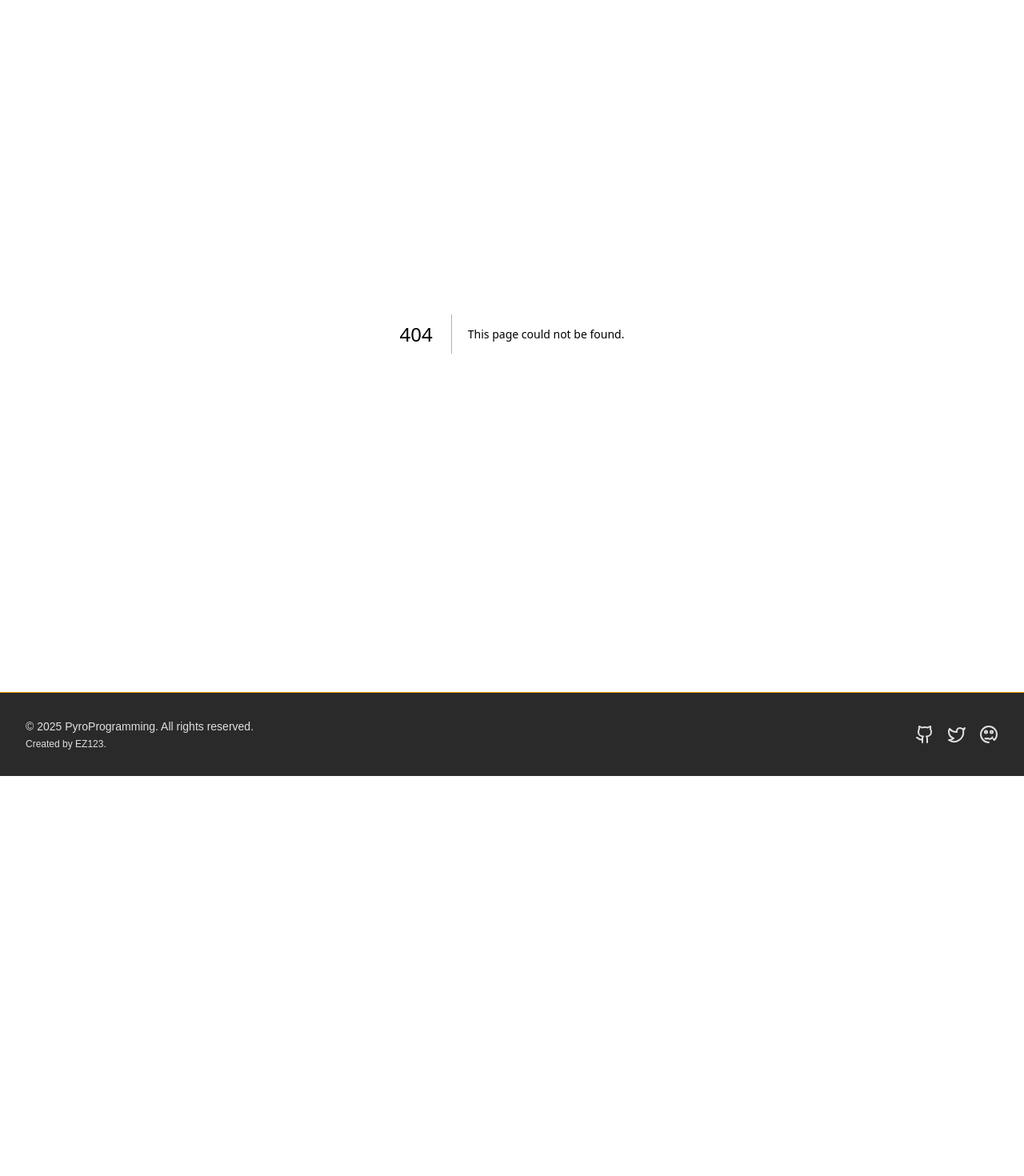
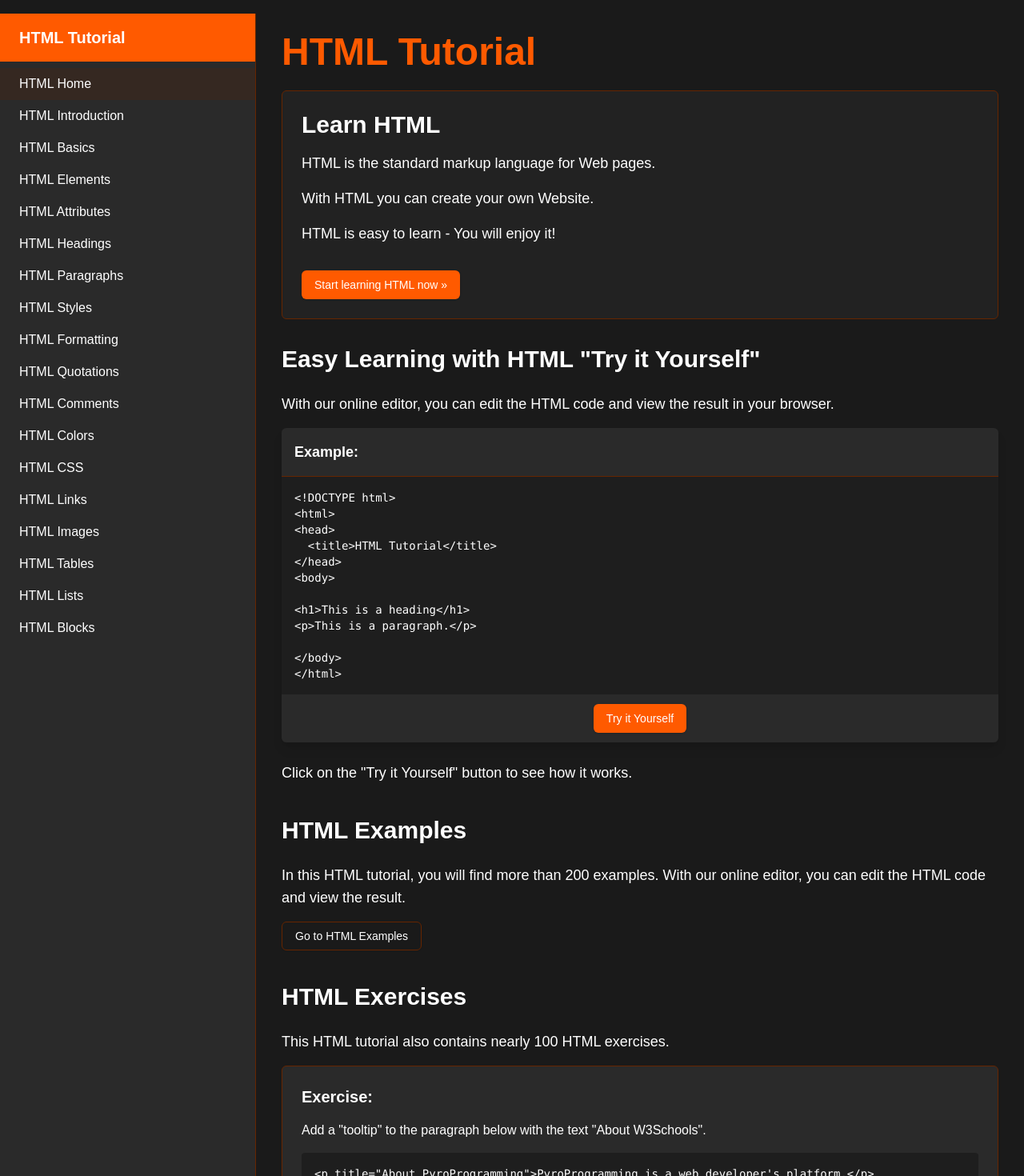
Before and after one commit to 321EZ123/PyroProgramming, a Next.js app: page /tutorials/html in a window 1280 px wide. Before the commit this address had no page. Shown: the part 112-1582 px from the top of the page at 80% size. Before the commit the page ends 1082 px from the top, so only its background shows below. Built offline with nearby package versions, Linux system fonts and the light colour scheme.

Commit message:
Create page.tsx

```diff
--- /dev/null
+++ b/src/app/tutorials/html/page.tsx
@@ -0,0 +1,174 @@
+"use client";
+
+import { Button } from "@/components/ui/button";
+import Link from "next/link";
+
+export default function HtmlTutorialHome() {
+  return (
+    <div className="max-w-4xl mx-auto">
+      <h1 className="text-5xl font-bold mb-6 text-primary">HTML Tutorial</h1>
+
+      <div className="bg-card/50 border border-fire-darker p-6 rounded-md mb-8">
+        <h2 className="text-3xl font-bold mb-4">Learn HTML</h2>
+        <p className="text-lg mb-4">
+          HTML is the standard markup language for Web pages.
+        </p>
+        <p className="text-lg mb-4">
+          With HTML you can create your own Website.
+        </p>
+        <p className="text-lg mb-4">
+          HTML is easy to learn - You will enjoy it!
+        </p>
+        <Button className="bg-primary hover:bg-primary/90 text-white mt-4">
+          <Link href="/tutorials/html/intro">Start learning HTML now »</Link>
+        </Button>
+      </div>
+
+      <div className="mb-10">
+        <h2 className="text-3xl font-bold mb-6">Easy Learning with HTML "Try it Yourself"</h2>
+        <p className="text-lg mb-4">
+          With our online editor, you can edit the HTML code and view the result in your browser.
+        </p>
+
+        <div className="bg-[#1E1E1E] rounded-md overflow-hidden shadow-lg mb-6">
+          <div className="bg-card p-4 border-b border-fire-darker">
+            <h3 className="text-lg font-semibold">Example:</h3>
+          </div>
+          <div className="p-4 text-white font-mono text-sm">
+            <pre className="language-html">
+              <code>{`<!DOCTYPE html>
+<html>
+<head>
+  <title>HTML Tutorial</title>
+</head>
+<body>
+
+<h1>This is a heading</h1>
+<p>This is a paragraph.</p>
+
+</body>
+</html>`}</code>
+            </pre>
+          </div>
+          <div className="bg-card p-3 flex justify-center">
+            <Button variant="default" className="bg-primary hover:bg-primary/90 text-white">
+              Try it Yourself
+            </Button>
+          </div>
+        </div>
+
+        <p className="text-lg">
+          Click on the "Try it Yourself" button to see how it works.
+        </p>
+      </div>
+
+      <div className="mb-10">
+        <h2 className="text-3xl font-bold mb-6">HTML Examples</h2>
+        <p className="text-lg mb-4">
+          In this HTML tutorial, you will find more than 200 examples. With our online editor, you can edit the HTML code and view the result.
+        </p>
+        <Button variant="outline" className="border-fire-darker hover:bg-fire-darker/10">
+          <Link href="/tutorials/html/examples">Go to HTML Examples</Link>
+        </Button>
+      </div>
+
+      <div className="mb-10">
+        <h2 className="text-3xl font-bold mb-6">HTML Exercises</h2>
+        <p className="text-lg mb-4">
+          This HTML tutorial also contains nearly 100 HTML exercises.
+        </p>
+
+        <div className="bg-card border border-fire-darker rounded-md p-6 mb-6">
+          <h3 className="text-xl font-bold mb-4">Exercise:</h3>
+          <p className="mb-4">Add a "tooltip" to the paragraph below with the text "About W3Schools".</p>
+
+          <div className="bg-[#1E1E1E] p-4 text-white font-mono text-sm rounded mb-4">
+            <pre className="language-html">
+              <code>{`<p title="About PyroProgramming">PyroProgramming is a web developer's platform.</p>`}</code>
+            </pre>
+          </div>
+
+          <Button className="bg-primary hover:bg-primary/90 text-white">
+            Submit Answer »
+          </Button>
+        </div>
+
+        <Button variant="outline" className="border-fire-darker hover:bg-fire-darker/10">
+          <Link href="/tutorials/html/exercises">Start HTML Exercises</Link>
+        </Button>
+      </div>
+
+      <div className="mb-10">
+        <h2 className="text-3xl font-bold mb-6">HTML Quiz Test</h2>
+        <p className="text-lg mb-4">
+          Test your HTML skills with our HTML Quiz!
+        </p>
+        <Button className="bg-primary hover:bg-primary/90 text-white">
+          <Link href="/tutorials/html/quiz">Start HTML Quiz</Link>
+        </Button>
+      </div>
+
+      <div className="mb-10">
+        <h2 className="text-3xl font-bold mb-6">HTML References</h2>
+        <p className="text-lg mb-4">
+          At PyroProgramming you will find complete references about HTML elements, attributes, events, color names, entities, character-sets, URL encoding, language codes, HTTP messages, and more:
+        </p>
+
+        <div className="grid grid-cols-1 md:grid-cols-3 gap-4">
+          <Button variant="outline" className="border-fire-darker hover:bg-fire-darker/10 py-3 h-auto">
+            HTML Elements
+          </Button>
+          <Button variant="outline" className="border-fire-darker hover:bg-fire-darker/10 py-3 h-auto">
+            Browser Support
+          </Button>
+          <Button variant="outline" className="border-fire-darker hover:bg-fire-darker/10 py-3 h-auto">
+            Attributes
+          </Button>
+          <Button variant="outline" className="border-fire-darker hover:bg-fire-darker/10 py-3 h-auto">
+            Global Attributes
+          </Button>
+          <Button variant="outline" className="border-fire-darker hover:bg-fire-darker/10 py-3 h-auto">
+            Event Attributes
+          </Button>
+          <Button variant="outline" className="border-fire-darker hover:bg-fire-darker/10 py-3 h-auto">
+            Color Names
+          </Button>
+          <Button variant="outline" className="border-fire-darker hover:bg-fire-darker/10 py-3 h-auto">
+            Canvas
+          </Button>
+          <Button variant="outline" className="border-fire-darker hover:bg-fire-darker/10 py-3 h-auto">
+            Audio/Video DOM
+          </Button>
+          <Button variant="outline" className="border-fire-darker hover:bg-fire-darker/10 py-3 h-auto">
+            Character Sets
+          </Button>
+        </div>
+      </div>
+
+      <div className="bg-card/50 border border-fire-darker p-6 rounded-md mb-8">
+        <h2 className="text-3xl font-bold mb-4">Kickstart your career</h2>
+        <p className="text-lg mb-4">
+          Get certified by completing the HTML course
+        </p>
+        <Button className="bg-primary hover:bg-primary/90 text-white mt-2">
+          Learn More
+        </Button>
+      </div>
+
+      <div className="mb-10">
+        <h2 className="text-3xl font-bold mb-6">Video: HTML for Beginners</h2>
+        <div className="bg-[#1E1E1E] rounded-md overflow-hidden">
+          <div className="p-8 text-center text-white">
+            <div className="inline-block bg-primary text-white text-3xl font-bold p-4 mb-4">
+              HTML for Beginners
+            </div>
+            <p className="text-xl mb-4">in just 45 minutes</p>
+            <Button className="bg-primary hover:bg-primary/90 text-white">
+              Watch Video
+            </Button>
+          </div>
+        </div>
+      </div>
+    </div>
+  );
+}
```
